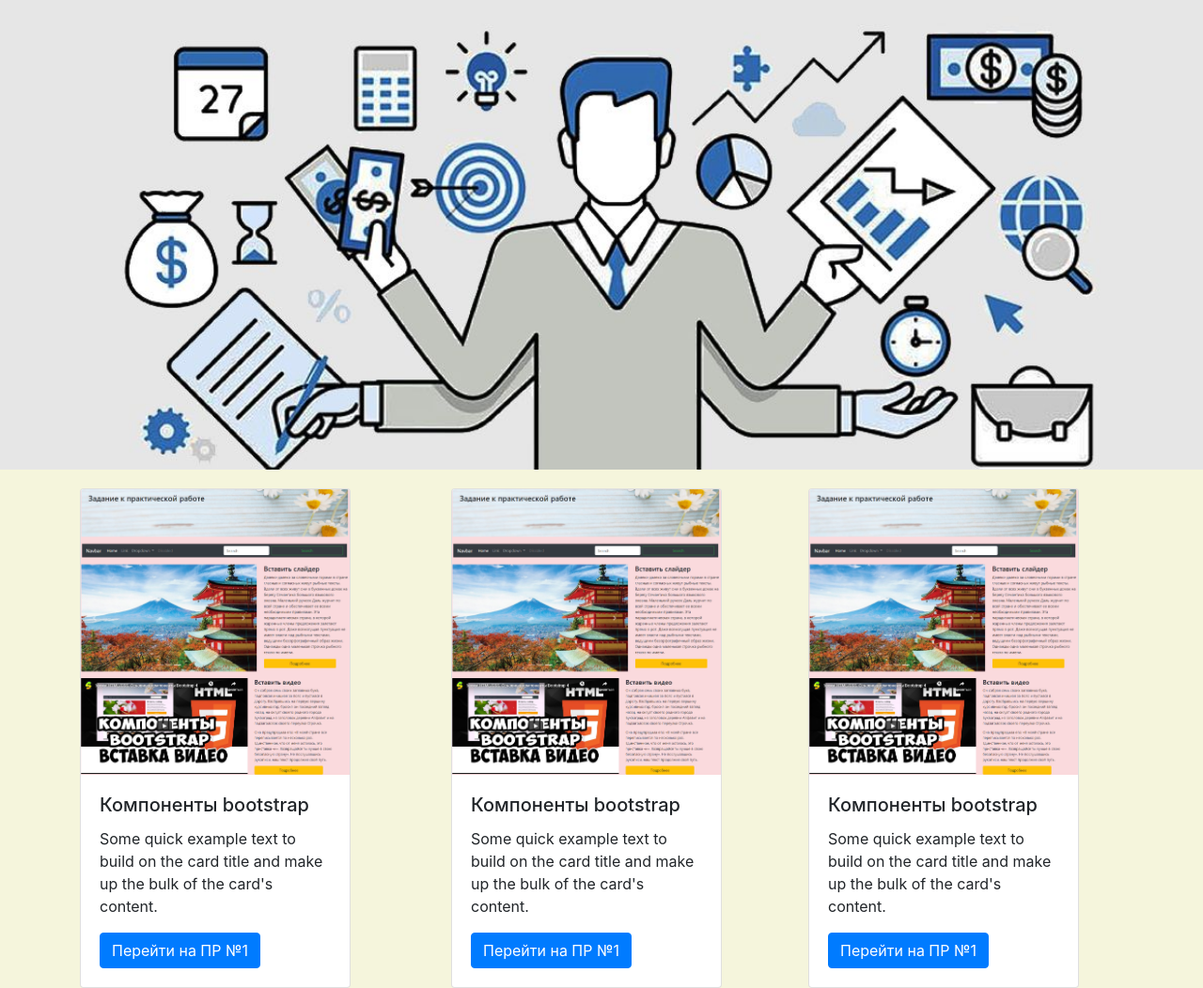
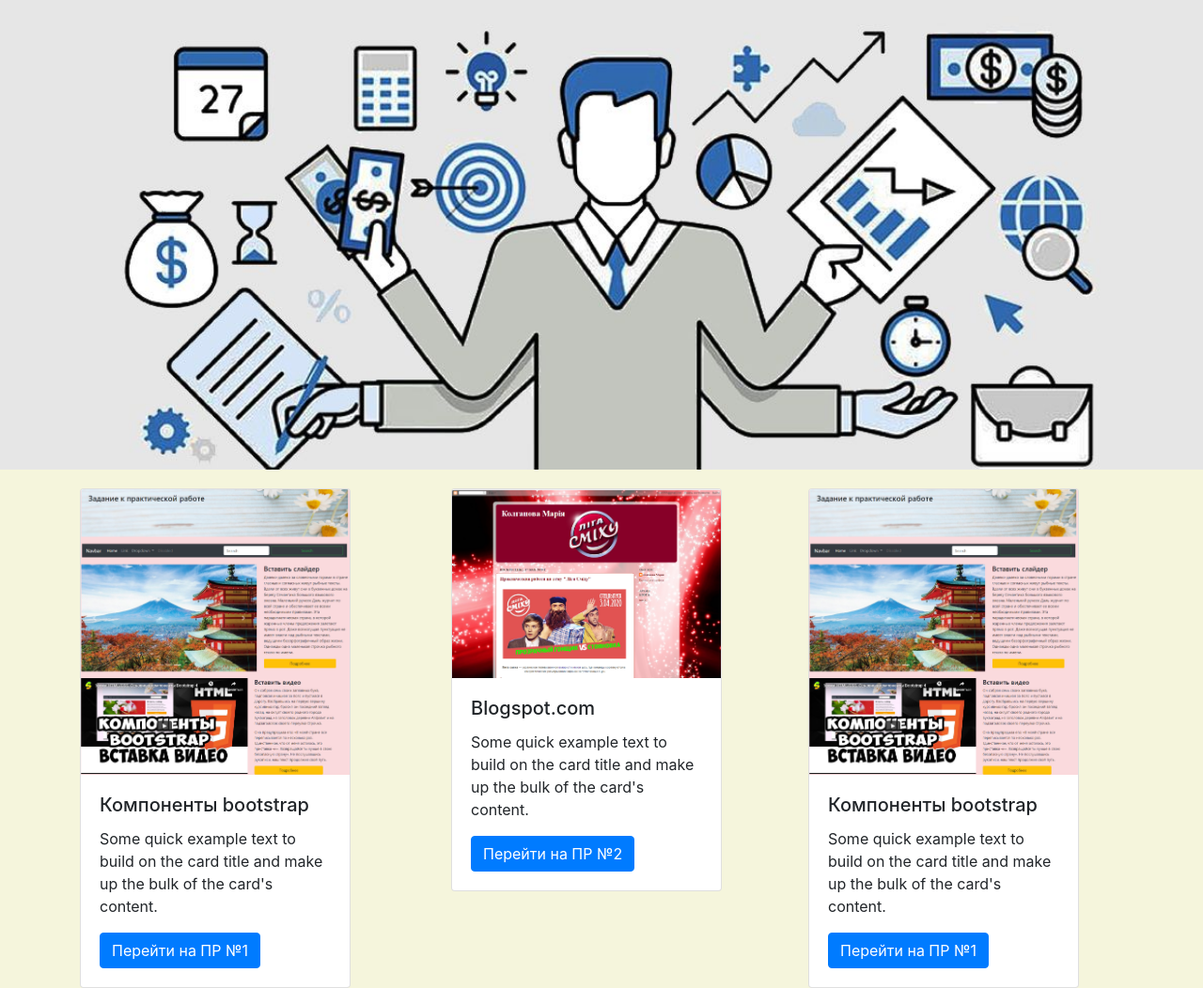
Before and after one commit to kolganovamasha/kolganovamaria.github.io, a plain HTML site: page index.html in a window 1280 px wide. Shown: the whole page at 94% size. Drawn offline with nearby package versions, Linux system fonts and the light colour scheme.

Commit message:
Update index.html

```diff
--- a/index.html
+++ b/index.html
@@ -22,11 +22,11 @@
   </div>
 </div></div>
 <div class="col-md-4"><div class="col-md-4"><div class="card" style="width: 18rem;">
-  <img src="img/imgonline-com-ua-2to1-6OBHJ1yc9LK9PgFV.jpg" class="card-img-top" alt="...">
+  <img src="img/2.png" class="card-img-top" alt="...">
   <div class="card-body">
-    <h5 class="card-title">Компоненты bootstrap</h5>
+    <h5 class="card-title">Blogspot.com</h5>
     <p class="card-text">Some quick example text to build on the card title and make up the bulk of the card's content.</p>
-    <a href="pages/sushi/index.html" class="btn btn-primary">Перейти на ПР №1</a>
+    <a href="kolganovamari.blogspot.com" class="btn btn-primary">Перейти на ПР №2</a>
   </div>
 </div></div></div>
 <div class="col-md-4"><div class="col-md-4"><div class="card" style="width: 18rem;">
```
